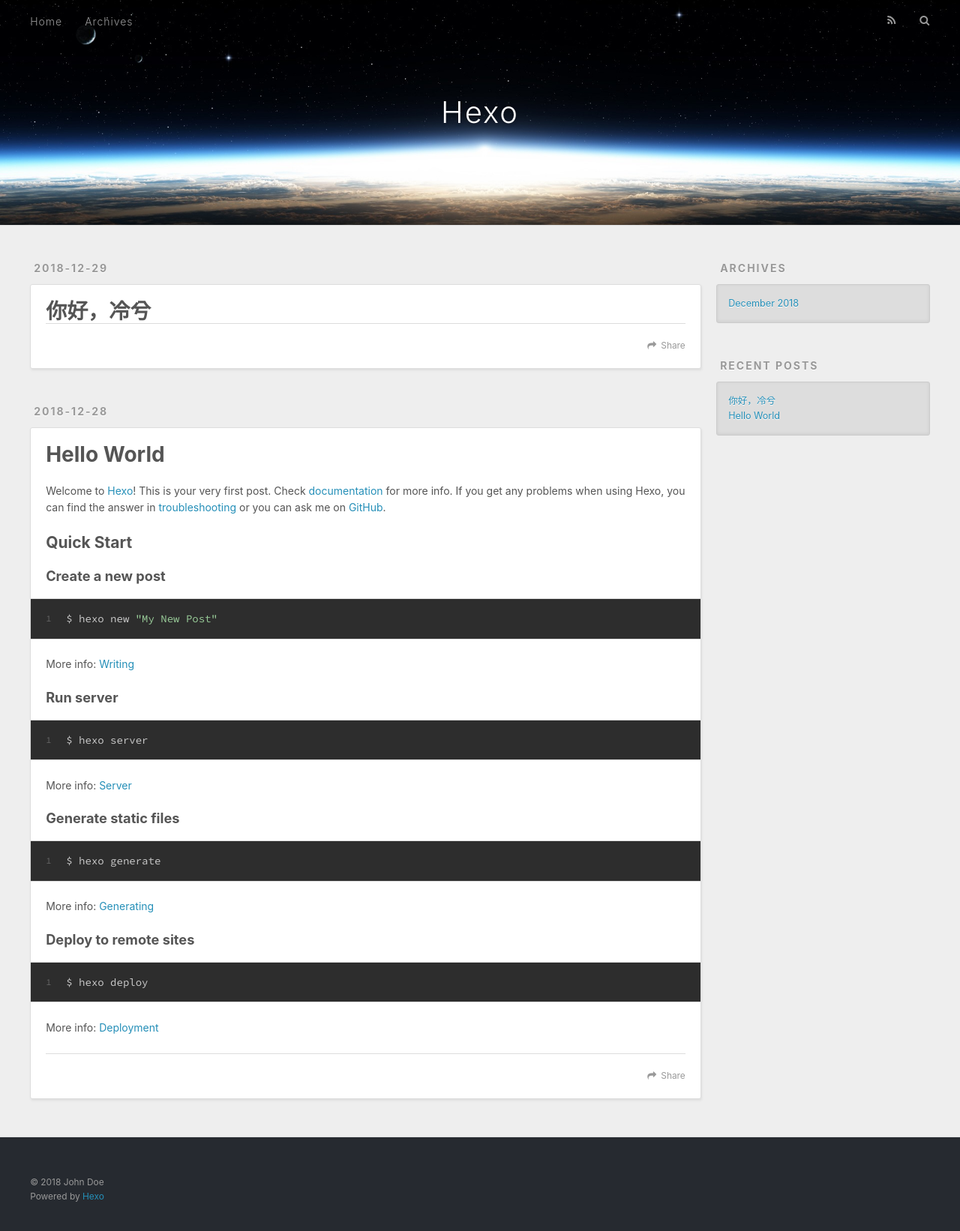
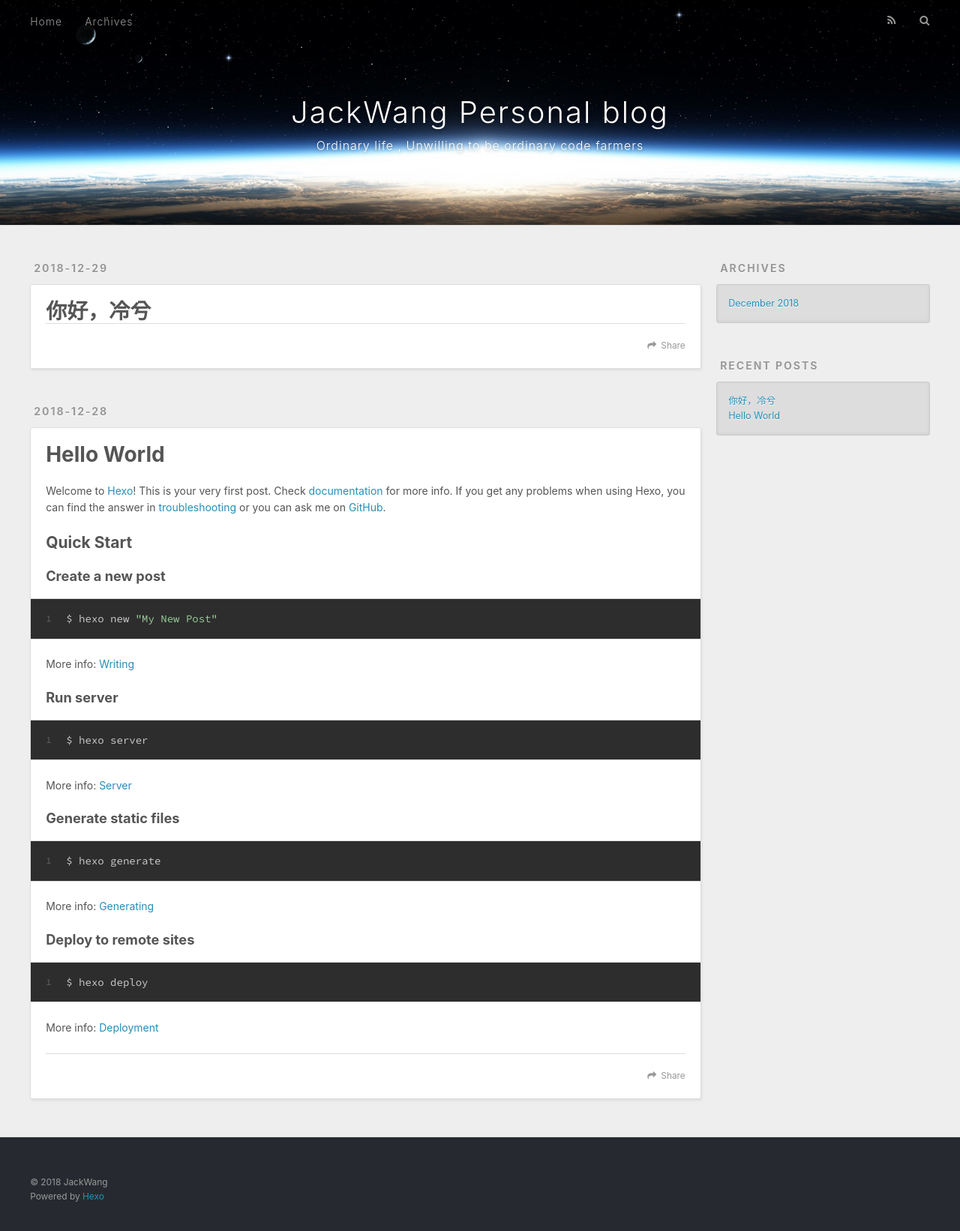
Before and after one commit to lengxi001/lengxi001.github.io, a plain HTML site: page index.html in a window 1280 px wide. Shown: the whole page at 75% size. Drawn offline with nearby package versions, Linux system fonts and the light colour scheme.

Commit message:
Site updated: 2018-12-31 18:00:25

```diff
--- a/index.html
+++ b/index.html
@@ -5,17 +5,17 @@
 
 
 
-  <title>Hexo</title>
+  <title>JackWang Personal blog</title>
   <meta name="viewport" content="width=device-width, initial-scale=1, maximum-scale=1">
   <meta property="og:type" content="website">
-<meta property="og:title" content="Hexo">
+<meta property="og:title" content="JackWang Personal blog">
 <meta property="og:url" content="http://yoursite.com/index.html">
-<meta property="og:site_name" content="Hexo">
-<meta property="og:locale" content="default">
+<meta property="og:site_name" content="JackWang Personal blog">
+<meta property="og:locale" content="zh-Hans">
 <meta name="twitter:card" content="summary">
-<meta name="twitter:title" content="Hexo">
+<meta name="twitter:title" content="JackWang Personal blog">
 
-    <link rel="alternate" href="/atom.xml" title="Hexo" type="application/atom+xml">
+    <link rel="alternate" href="/atom.xml" title="JackWang Personal blog" type="application/atom+xml">
 
 
     <link rel="icon" href="/favicon.png">
@@ -34,8 +34,12 @@
   <div id="header-outer" class="outer">
     <div id="header-title" class="inner">
       <h1 id="logo-wrap">
-        <a href="/" id="logo">Hexo</a>
+        <a href="/" id="logo">JackWang Personal blog</a>
       </h1>
+
+        <h2 id="subtitle-wrap">
+          <a href="/" id="subtitle">Ordinary life , Unwilling to be ordinary code farmers</a>
+        </h2>
 
     </div>
     <div id="header-inner" class="inner">
@@ -88,7 +92,7 @@
 
     </div>
     <footer class="article-footer">
-      <a data-url="http://yoursite.com/2018/12/29/你好，冷兮/" data-id="cjq8akf9o0000m4t9pui7npvh" class="article-share-link">Share</a>
+      <a data-url="http://yoursite.com/2018/12/29/你好，冷兮/" data-id="cjqc5gs8o000078t9e5qjungo" class="article-share-link">Share</a>
 
 
     </footer>
@@ -133,7 +137,7 @@
 
     </div>
     <footer class="article-footer">
-      <a data-url="http://yoursite.com/2018/12/28/hello-world/" data-id="cjq8akf9w0001m4t92kg4eics" class="article-share-link">Share</a>
+      <a data-url="http://yoursite.com/2018/12/28/hello-world/" data-id="cjqc5gs8u000178t9vz1doyju" class="article-share-link">Share</a>
 
 
     </footer>
@@ -193,7 +197,7 @@
 
   <div class="outer">
     <div id="footer-info" class="inner">
-      &copy; 2018 John Doe<br>
+      &copy; 2018 JackWang<br>
       Powered by <a href="http://hexo.io/" target="_blank">Hexo</a>
     </div>
   </div>
```
Also changed, not shown: 2018/12/28/hello-world/index.html (+11 -7 lines), 2018/12/29/你好，冷兮/index.html (+11 -7 lines), archives/2018/12/index.html (+12 -8 lines), archives/2018/index.html (+12 -8 lines), archives/index.html (+12 -8 lines), 1 other file.
